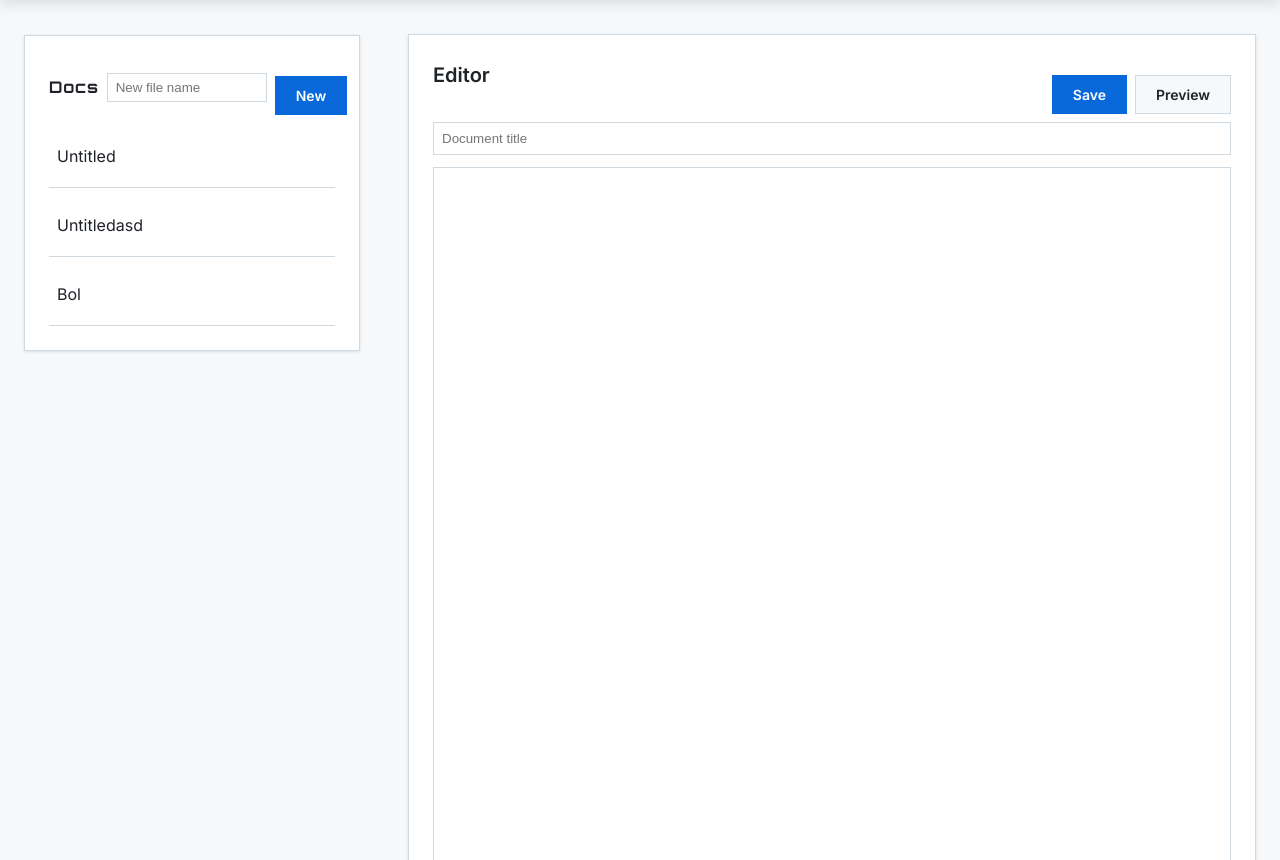
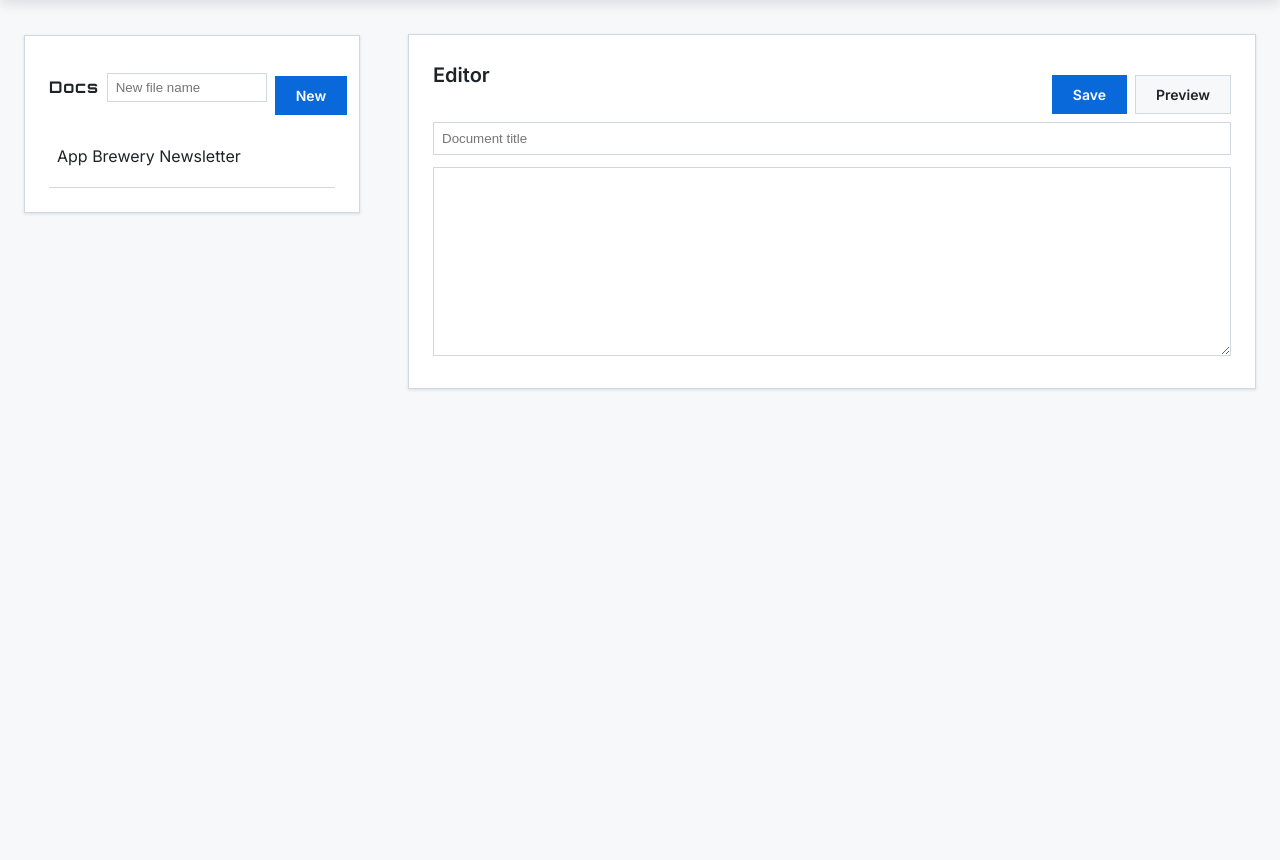
Before and after one commit to fakhrihuseynov/python-platform, a Flask app: page /learn/docs in a window 1280 px wide. Shown: the part 85-945 px from the top of the page. Run offline with Flask 3, Linux system fonts and the light colour scheme.

Commit message:
Resize the editor box

```diff
--- a/app/web/templates/docs.html
+++ b/app/web/templates/docs.html
@@ -22,7 +22,7 @@
         </div>
       </div>
       <input id="docTitle" placeholder="Document title" style="width:100%; padding:0.5rem; margin:0.5rem 0 0.75rem 0; border:1px solid var(--border);">
-      <textarea id="docContent" style="width:100%; height:75vh; padding:1rem; border:1px solid var(--border); font-family:JetBrains Mono, monospace;"></textarea>
+      <textarea id="docContent" style="width:100%; height:20vh; padding:1rem; border:1px solid var(--border); font-family:JetBrains Mono, monospace;"></textarea>
       <div id="previewArea" style="display:none; margin-top:0.75rem; padding:1rem; border:1px solid var(--border); background:var(--bg-primary);"></div>
     </div>
   </section>
--- a/data/docs/index.json
+++ b/data/docs/index.json
@@ -1 +1 @@
-[{"id": "untitled", "name": "Untitled"}, {"id": "untitledasd", "name": "Untitledasd"}, {"id": "bol", "name": "Bol"}]
+[{"id": "app_brewery_newsletter", "name": "App Brewery Newsletter"}]
```
Also changed, not shown: data/docs/app_brewery_newsletter.md (added), data/docs/bol.md (deleted), data/docs/untitled.md (deleted), data/docs/untitledasd.md (deleted).
